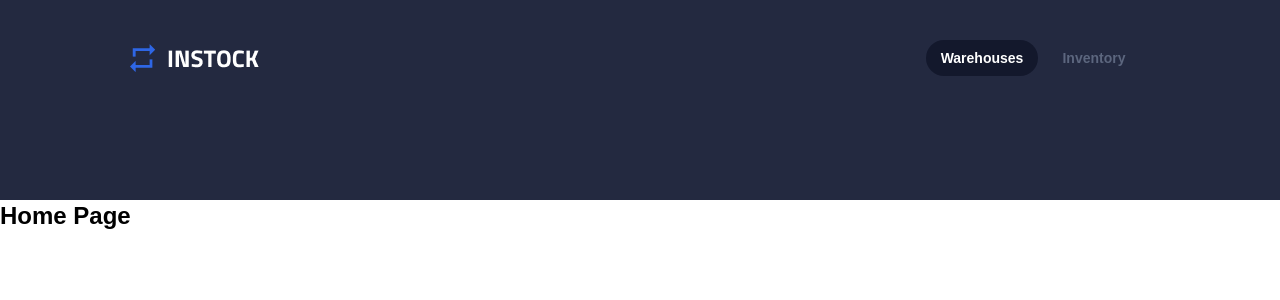
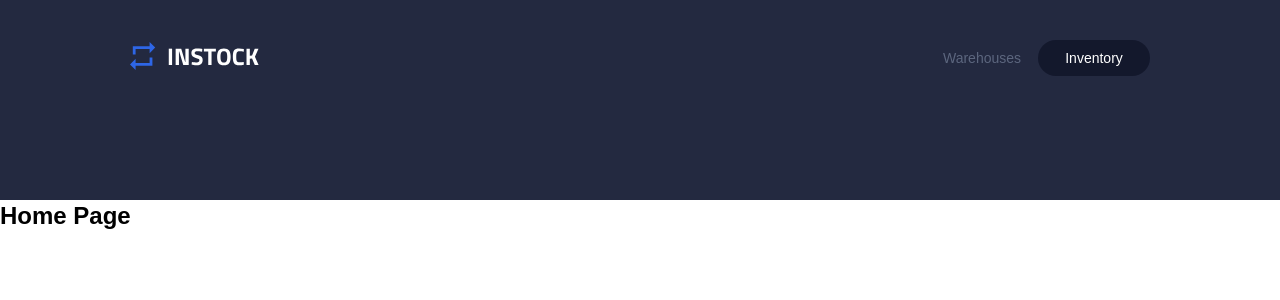
Before and after one commit to 1o5am/instock-client-amber-falcons, a React (Vite) app: page / in a window 1280 px wide. Shown: the top 300 px of the page. Built offline with nearby package versions, Linux system fonts and the light colour scheme.

Commit message:
upadte header component according to the revie

```diff
--- a/src/components/Header/Header.jsx
+++ b/src/components/Header/Header.jsx
@@ -1,23 +1,20 @@
-// import instockLogo from "../../assets/logo/InStock-Logo.svg";
-import instockLogo from "../../assets/logo/InStock-Logo_1x.png";
-import { useState, useEffect } from "react";
-
-import { useLocation, Link, useParams } from "react-router-dom";
+import instockLogo from "../../assets/logo/InStock-Logo.svg";
+import { Link } from "react-router-dom";
 import "./Header.scss";
 
 import React from "react";
 
 function Header({ page }) {
-  const { location } = useParams();
-
   return (
     <header className="header">
       <section className="header__logo-box">
-        <img
-          className="header__logo-image"
-          src={instockLogo}
-          alt="instock logo"
-        />
+        <Link className="header__link-logo" to="/warehouse">
+          <img
+            className="header__logo-image"
+            src={instockLogo}
+            alt="instock logo"
+          />{" "}
+        </Link>
         <div className="header__link-content">
           <Link
             to="/warehouse"
--- a/src/components/Header/Header.scss
+++ b/src/components/Header/Header.scss
@@ -7,7 +7,6 @@
   padding: 1.5rem $p1-size 0;
   background-color: $color-graphite;
   width: 100%;
-  //   width: 23.5rem;
   height: 12.5rem;
 
   @include tablet {
@@ -38,10 +37,13 @@
     }
   }
 
+  &__link-logo {
+    align-self: center;
+  }
+
   &__logo-image {
     width: 8.037rem;
     height: 1.75rem;
-    align-self: center;
 
     @include tablet {
       height: 100%;
@@ -62,7 +64,7 @@
 
   &__link {
     text-decoration: none;
-    width: 7rem;
+    width: 10.25rem;
     height: 2.25rem;
     border-radius: 1.25rem;
     display: flex;
@@ -72,11 +74,12 @@
     color: $color-slate;
     font-size: $m-h3-size;
     line-height: $m-h3-line-height;
-    font-weight: $font-weight-semibold;
+    font-weight: $font-weight-regular;
 
     @include tablet {
       font-size: $h3-size;
       line-height: $h3-line-height;
+      width: 7rem;
     }
 
     &:hover {
--- a/src/pages/HomePage/HomePage.jsx
+++ b/src/pages/HomePage/HomePage.jsx
@@ -4,7 +4,7 @@ import "./HomePage.scss";
 const HomePage = () => {
   return (
     <>
-      <Header page={"warehouse"} />
+      <Header page={"inventory"} />
       <h2>Home Page</h2>
     </>
   );
```
